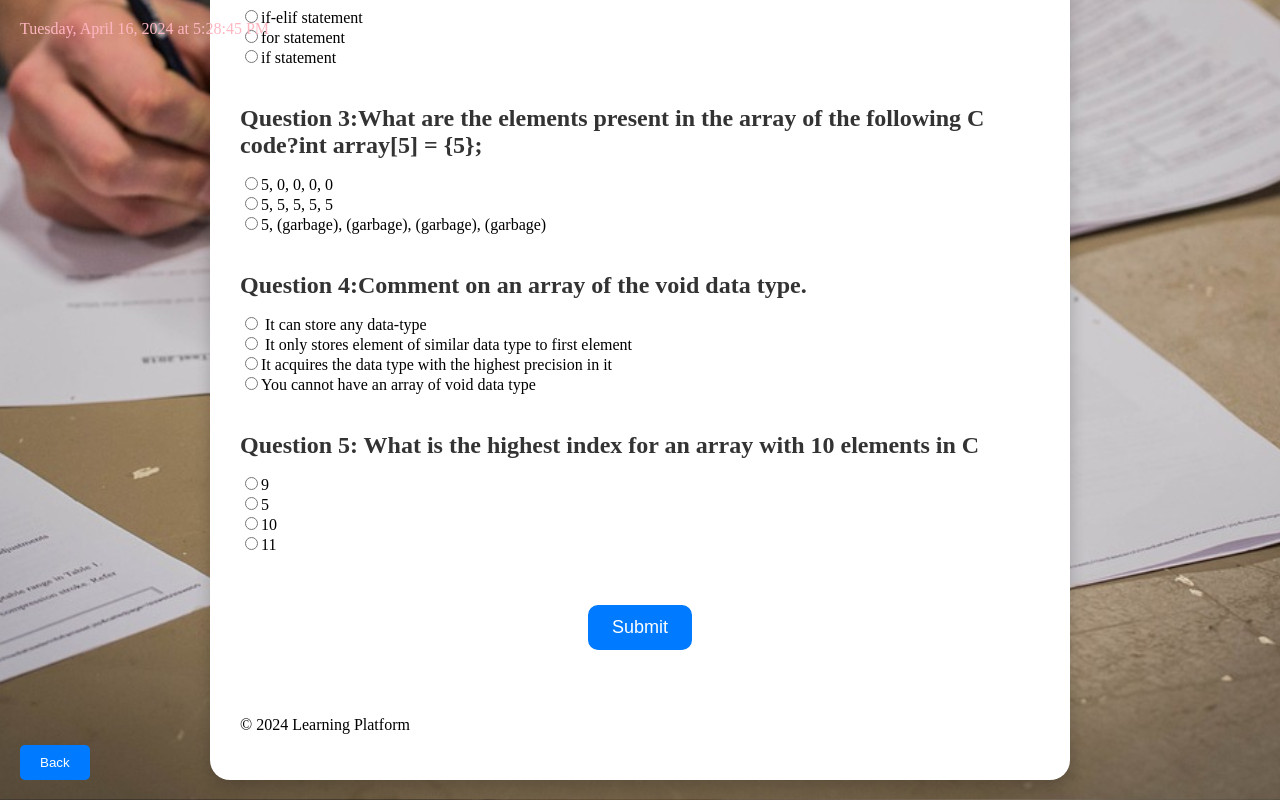
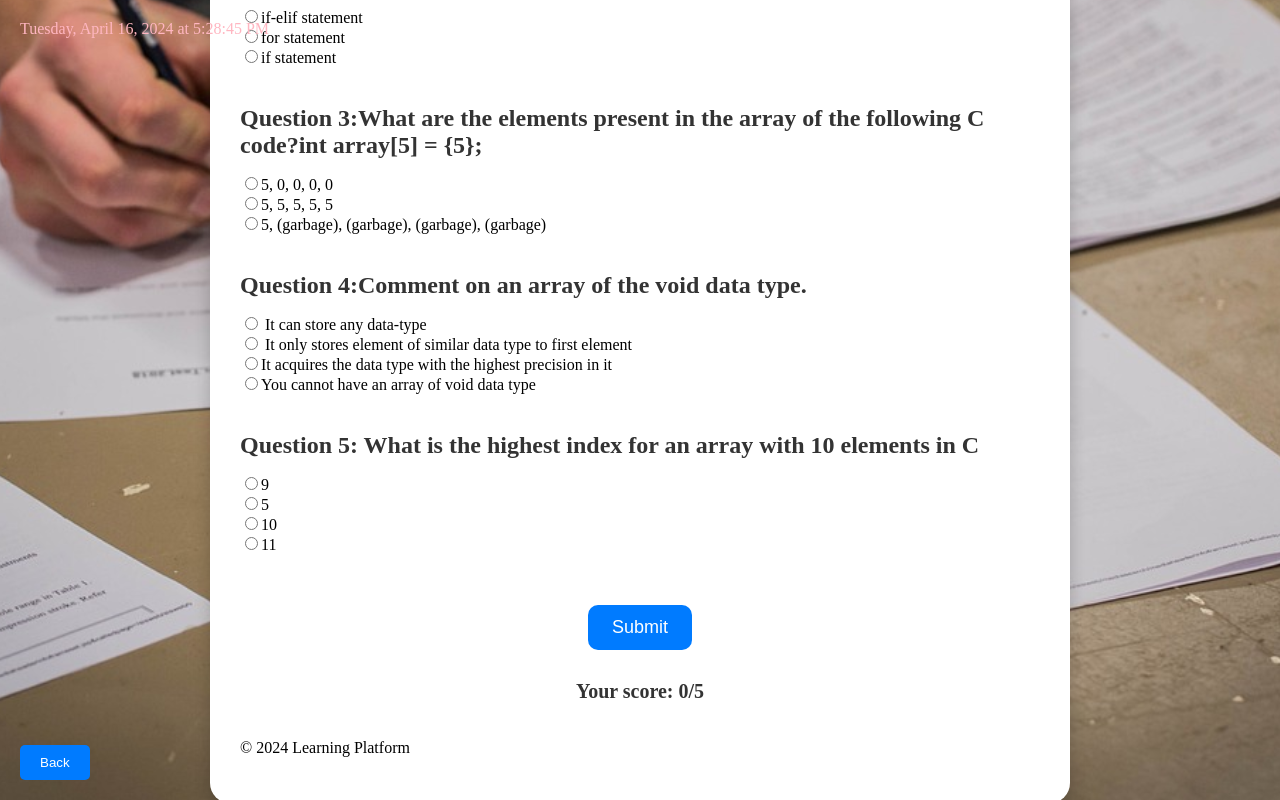
Before and after one commit to bhumikakrishnamurthy/Education-Site, a plain HTML site: page quiz.html in a window 1280 px wide. Both pictures are taken after a click on the button "Submit". Shown: the part 384-1184 px from the top of the page. Drawn offline with Linux system fonts and the light colour scheme.

Commit message:
Update quiz.html

```diff
--- a/quiz.html
+++ b/quiz.html
@@ -66,7 +66,19 @@
       // Redirect to the logout page
       window.location.href = "logout.html";
   </script> <!-- Link to external JavaScript file -->
-
+<script>function checkAnswers() {
+            var score = 0;
+            var form = document.getElementById("quizForm");
+            var inputs = form.getElementsByTagName("input");
+            for (var i = 0; i < inputs.length; i++) {
+                if (inputs[i].checked && inputs[i].value === "correct") {
+                    score++;
+                }
+            }
+            var scoreDisplay = document.getElementById("score");
+            scoreDisplay.innerHTML = "Your score: " + score + "/5";
+        }
+    </script>
   <script>
     // Function to display real-time date and time
     function displayDateTime() {
```
